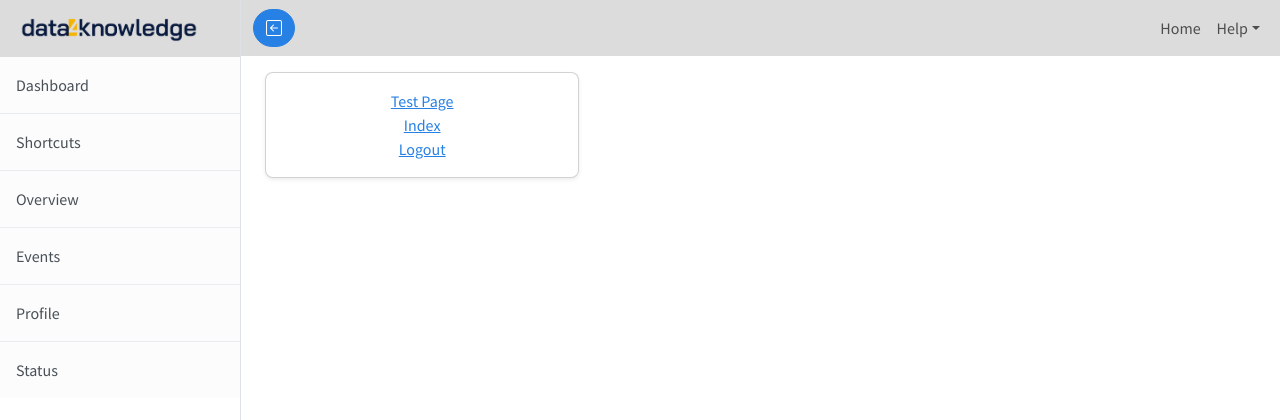
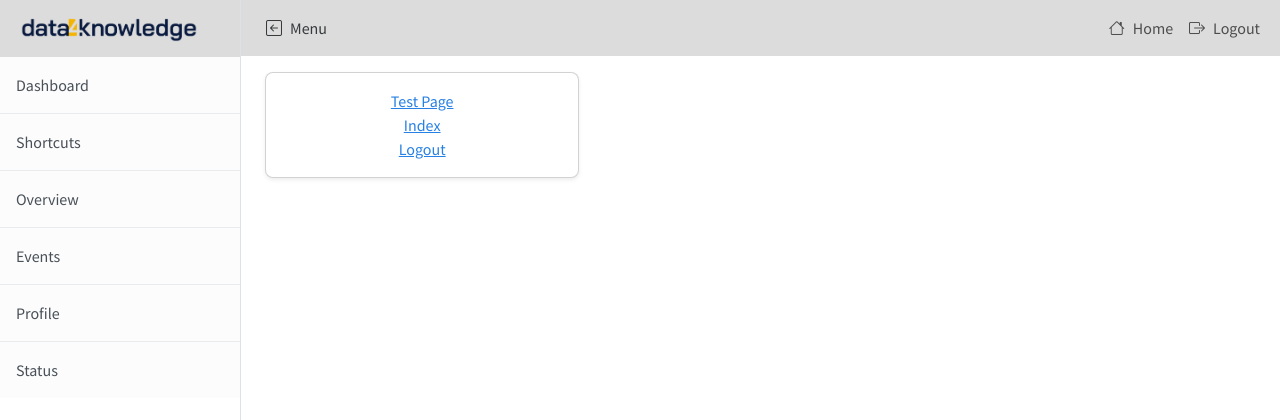
Before and after one commit to data4knowledge/study_definitions_workbench, a FastAPI app: page /test in a window 1280 px wide. Shown: the top 420 px of the page. Run offline with FastAPI, Linux system fonts and the light colour scheme; some libraries are stand-ins or nearby versions.

Commit message:
Tweak to navbar layout

```diff
--- a/templates/shared/_new_layout.html
+++ b/templates/shared/_new_layout.html
@@ -85,18 +85,27 @@
         <!-- Top navigation-->
         <nav class="navbar navbar-expand-lg navbar-light custom-bg border-bottom">
           <div class="container-fluid">
-            <button class="btn btn-primary rounded-5" id="sidebarToggle"><i id="sidebarToggleImage" class="bi bi-arrow-left-square"></i></button>
+            <button class="btn" id="sidebarToggle"><i id="sidebarToggleImage" class="bi bi-arrow-left-square me-2"></i>Menu</button>
             <button class="navbar-toggler" type="button" data-bs-toggle="collapse" data-bs-target="#navbarSupportedContent" aria-controls="navbarSupportedContent" aria-expanded="false" aria-label="Toggle navigation"><span class="navbar-toggler-icon"></span></button>
             <div class="collapse navbar-collapse" id="navbarSupportedContent">
               <ul class="navbar-nav ms-auto mt-2 mt-lg-0">
-                <li class="nav-item active"><a class="nav-link" href="/index">Home</a></li>
-                <li class="nav-item dropdown">
+                <li class="nav-item active">
+                  <a class="nav-link" href="/index">
+                    <i class="bi bi-house me-2"></i>Home
+                  </a>
+                </li>
+                <!-- <li class="nav-item dropdown">
                   <a class="nav-link dropdown-toggle" data-bs-toggle="dropdown" href="#" role="button">Help</a>
                   <div class="dropdown-menu">
                     <a class="dropdown-item" data-bs-toggle="modal" data-bs-target="#aboutModal">About</a>
                   </div>
+                </li> -->
+                <li class="nav-item active">
+                  <a class="nav-link" href="/logout">
+                    <i class="bi bi-box-arrow-right me-2"></i>Logout
+                  </a>
                 </li>
-                  </ul>
+              </ul>
             </div>
           </div>
         </nav>
```
